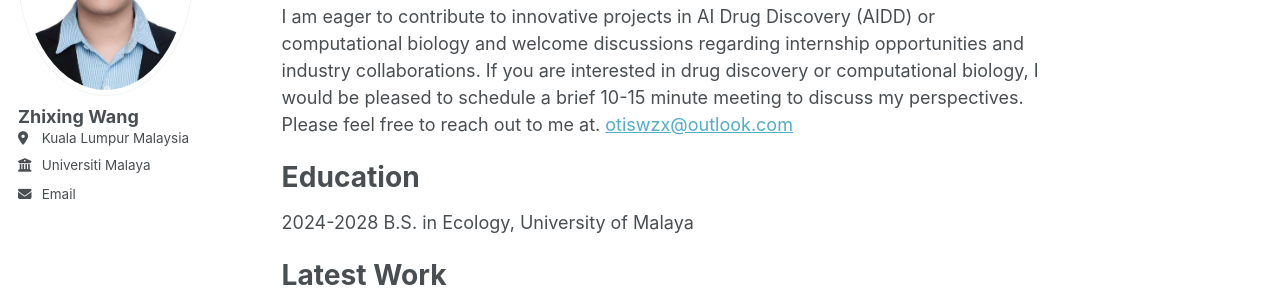
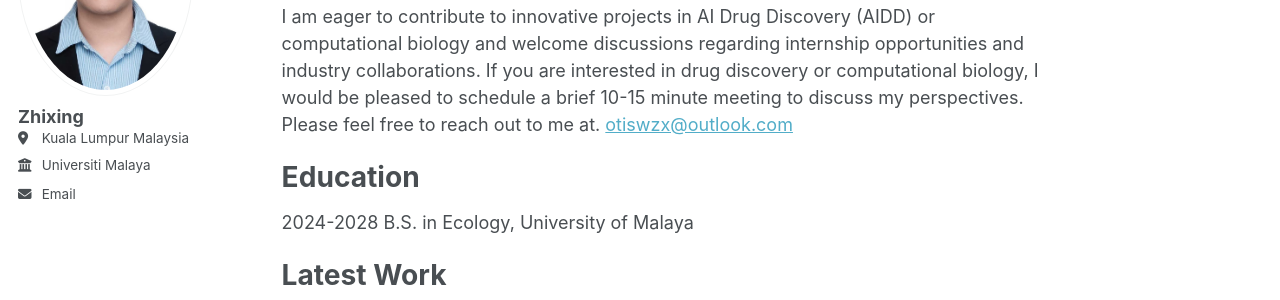
Before and after one commit to afrina-ceree/afrina-ceree.github.io, a Jekyll site: the page built from _pages/about.md, in a window 1280 px wide. Shown: the part 243-543 px from the top of the page. Built offline with Jekyll 4.4.1, drawn with Linux system fonts in a browser that asks for light colours; a script that is not in the unit is left out.

Commit message:
Update _config.yml

```diff
--- a/_config.yml
+++ b/_config.yml
@@ -24,7 +24,7 @@ repository               : "afrina-ceree/afrina-ceree.github.io"
 author:
   # Biographic information
   avatar           : "01.pic.jpg"
-  name             : "Zhixing Wang"
+  name             : "Zhixing"
   location         : "Kuala Lumpur Malaysia"
   employer         : "Universiti Malaya"
   email            : "otiswzx@outlook.com"
```
